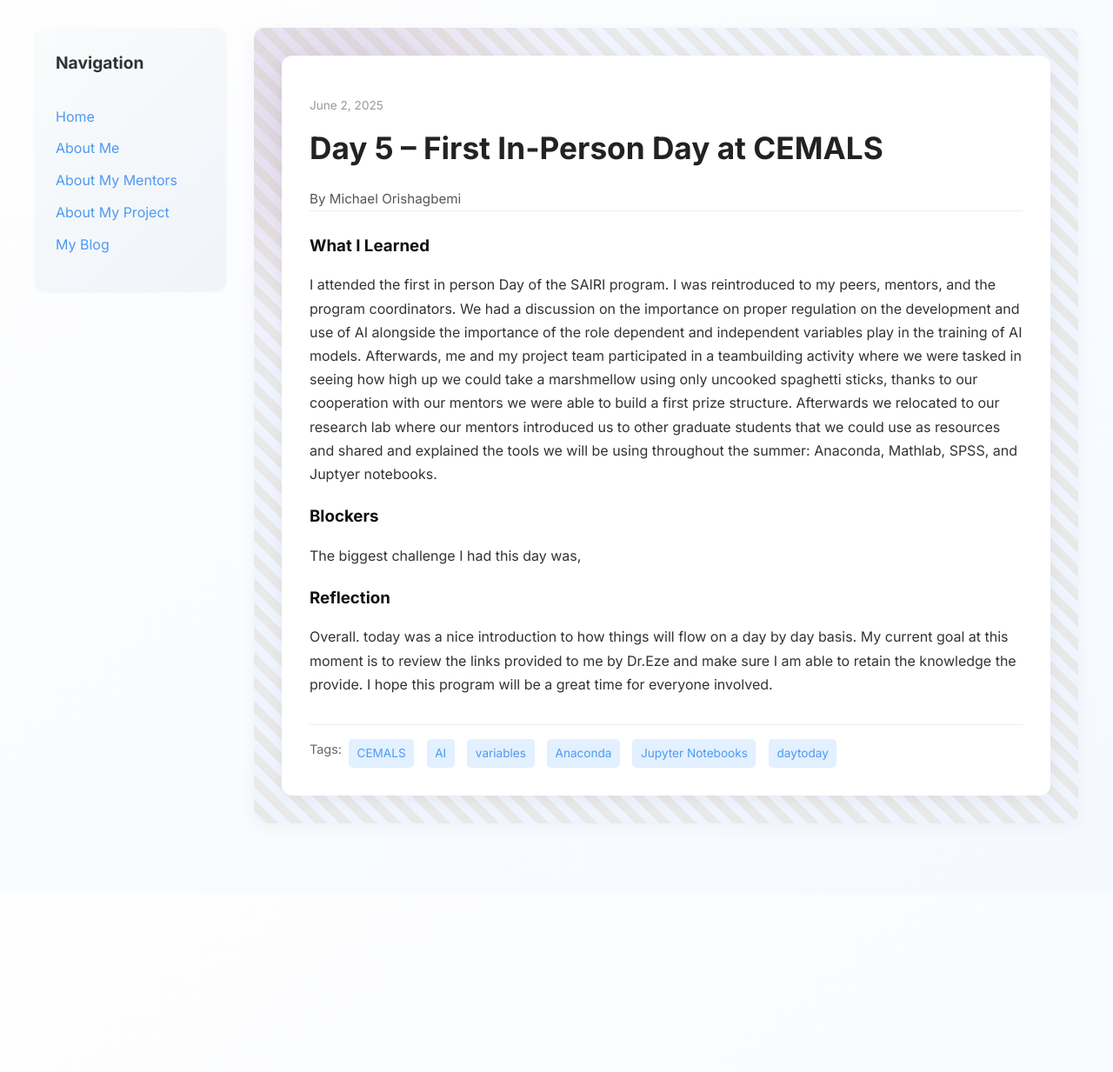
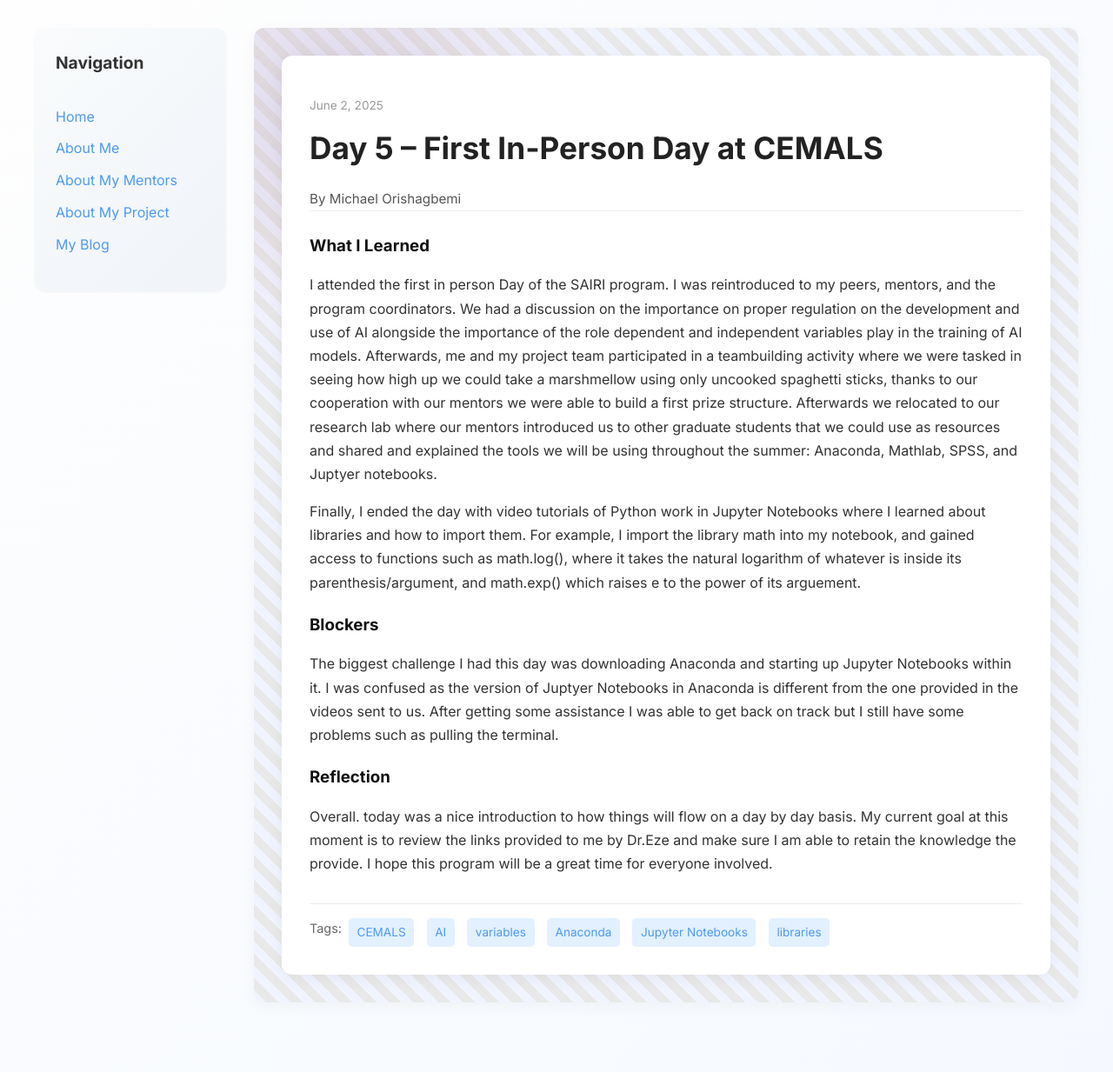
Before and after one commit to miori2/miori2.github.io, a Jekyll site: the page built from _posts/2025-06-02-day-5.md, in a window 1280 px wide. Shown: the whole page at 87% size. Built offline with Jekyll 4.4.1, drawn with Linux system fonts in a browser that asks for light colours; before the commit the page ends 1027 px from its top, so only the background shows below that.

Commit message:
Update 2025-06-02-day-5.md

```diff
--- a/_posts/2025-06-02-day-5.md
+++ b/_posts/2025-06-02-day-5.md
@@ -4,13 +4,15 @@ title: "Day 5 – First In-Person Day at CEMALS"
 date: 2025-06-02
 author: Michael Orishagbemi
 permalink: /day5.html
-tags: ["CEMALS", "AI", "variables", "Anaconda", "Jupyter Notebooks", "daytoday",]
+tags: ["CEMALS", "AI", "variables", "Anaconda", "Jupyter Notebooks", "libraries",]
 
 what_i_learned: |
   I attended the first in person Day of the SAIRI program. I was reintroduced to my peers, mentors, and the program coordinators. We had a discussion on the importance on proper regulation on the development and use of AI alongside the importance of the role dependent and independent variables play in the training of AI models. Afterwards, me and my project team participated in a teambuilding activity where we were tasked in seeing how high up we could take a marshmellow using only uncooked spaghetti sticks, thanks to our cooperation with our mentors we were able to build a first prize structure. Afterwards we relocated to our research lab where our mentors introduced us to other graduate students that we could use as resources and shared and explained the tools we will be using throughout the summer: Anaconda, Mathlab, SPSS, and Juptyer notebooks.
 
+  Finally, I ended the day with video tutorials of Python work in Jupyter Notebooks where I learned about libraries and how to import them. For example, I import the library math into my notebook, and gained access to functions such as math.log(), where it takes the natural logarithm of whatever is inside its parenthesis/argument, and math.exp() which raises e to the power of its arguement.
+
 blockers: |
-  The biggest challenge I had this day was,
+  The biggest challenge I had this day was downloading Anaconda and starting up Jupyter Notebooks within it. I was confused as the version of Juptyer Notebooks in Anaconda is different from the one provided in the videos sent to us. After getting some assistance I was able to get back on track but I still have some problems such as pulling the terminal.
 
 reflection: |
   Overall. today was a nice introduction to how things will flow on a day by day basis. My current goal at this moment is to review the links provided to me by Dr.Eze and make sure I am able to retain the knowledge the provide. I hope this program will be a great time for everyone involved.
```
